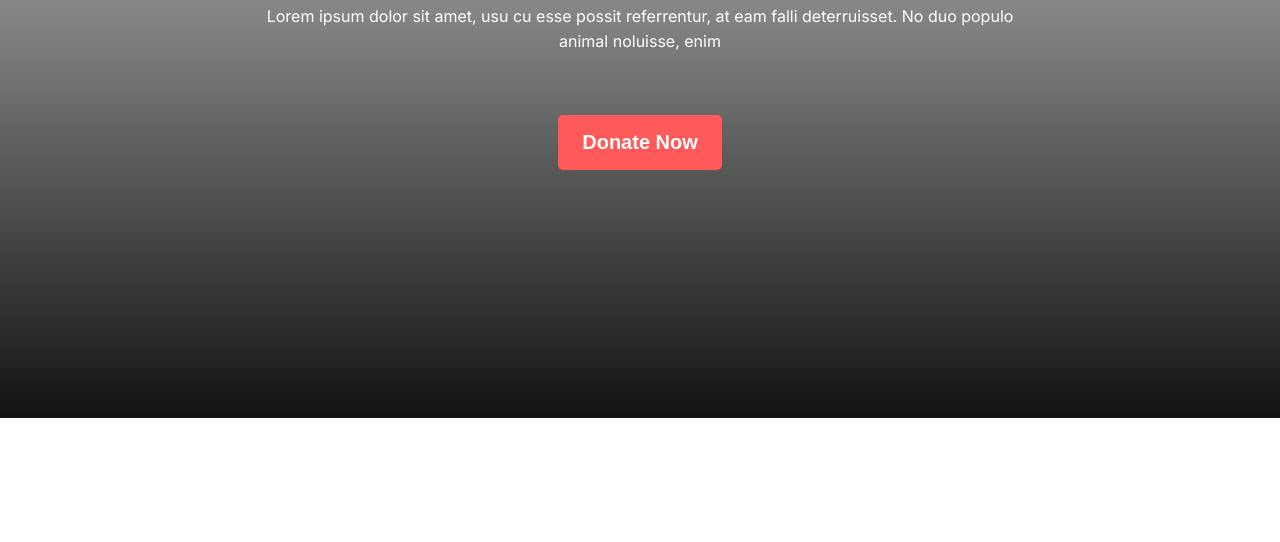
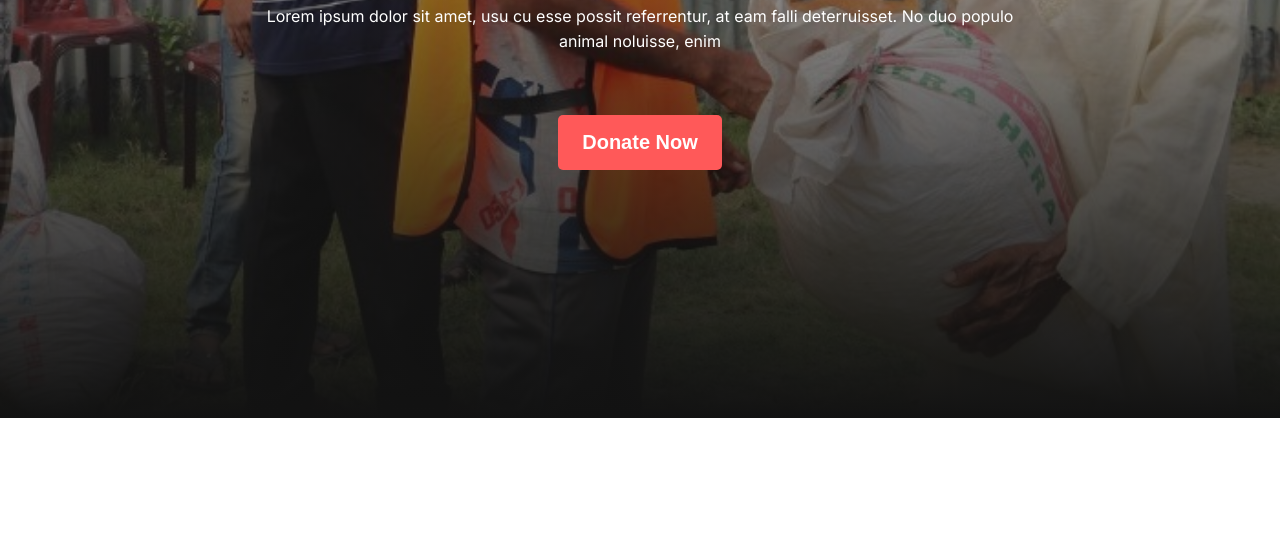
Before and after one commit to SaifUddinBabar/donate-today, a plain HTML site: page index.html in a window 1280 px wide. Shown: the part 422-964 px from the top of the page. Drawn offline with Linux system fonts and the light colour scheme.

Commit message:
add images

```diff
--- a/style/style.css
+++ b/style/style.css
@@ -37,7 +37,7 @@ body {
   height: 100vh;
   background-image:
     linear-gradient(0deg, #121212 0%, rgba(18, 18, 18, 0) 100%),
-    url('./images/donation10.jpg');
+    url('../images/donation10.jpg');
   background-size: cover;
   background-position: center;
   background-repeat: no-repeat;
```
